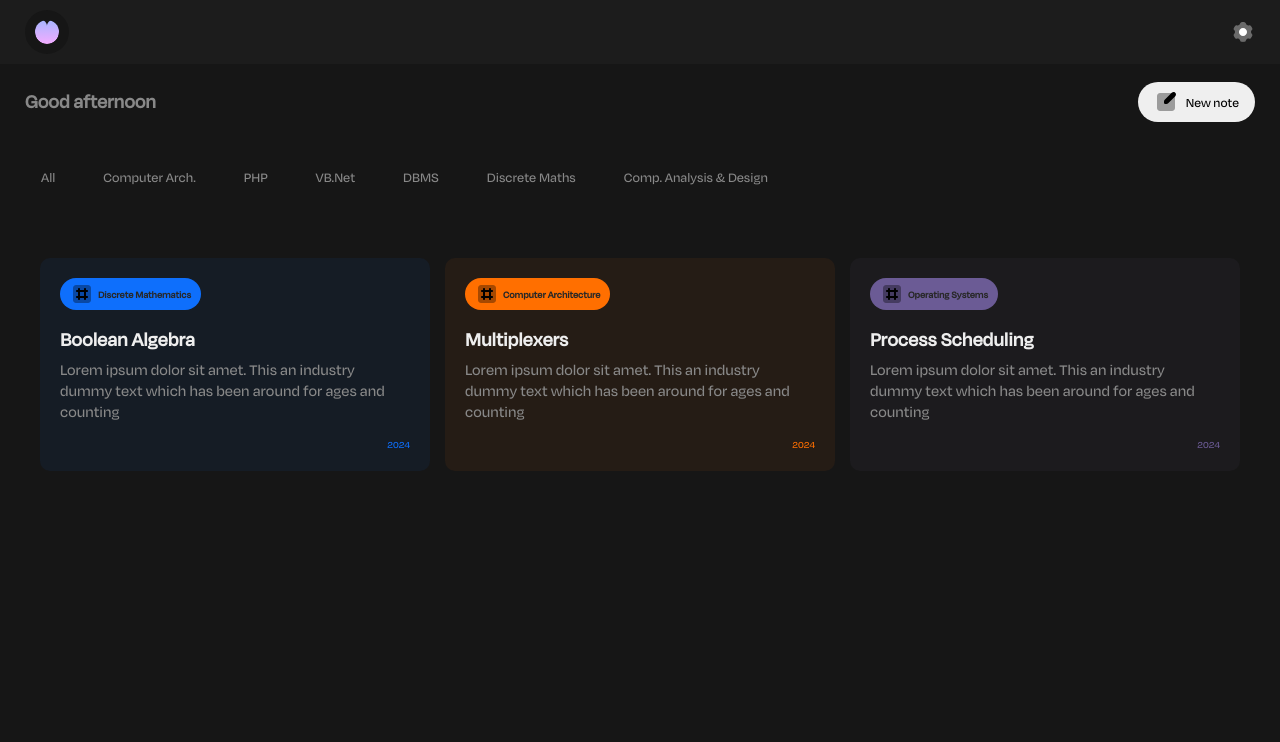
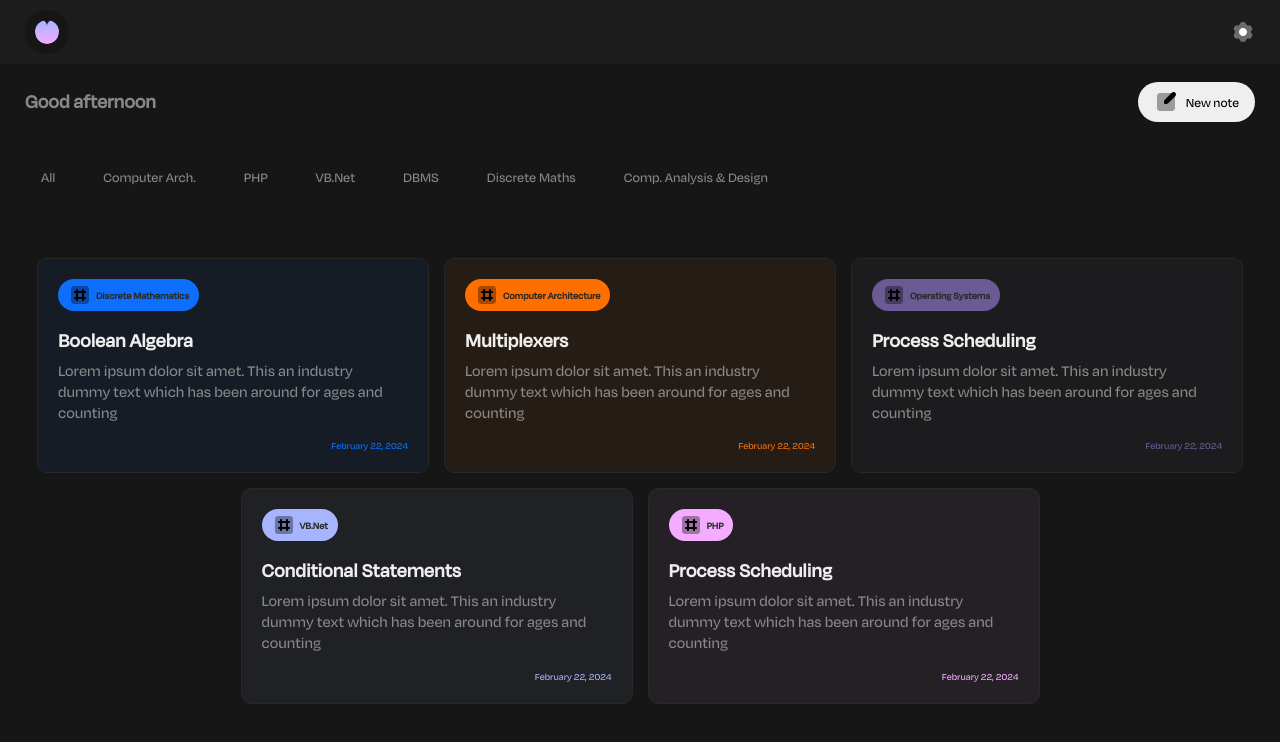
Before and after one commit to aceslice/quickjots, a React (Vite) app in the folder frontend/: page / in a window 1280 px wide. Shown: the top 742 px of the page. Built offline with nearby package versions, Linux system fonts and the light colour scheme.

Commit message:
Update date format and add border to card container and tag

```diff
--- a/frontend/src/components/Card.jsx
+++ b/frontend/src/components/Card.jsx
@@ -43,7 +43,11 @@ const Card = () => {
       content:
         "Lorem ipsum dolor sit amet. This an industry dummy text which has been around for ages and counting",
       notebookId: 1,
-      createdAt: new Date().getFullYear(),
+      createdAt: new Date().toLocaleDateString(undefined, {
+        day: "numeric",
+        month: "long",
+        year: "numeric",
+      }),
       updatedAt: new Date().getDate(),
     },
     {
@@ -52,7 +56,11 @@ const Card = () => {
       content:
         "Lorem ipsum dolor sit amet. This an industry dummy text which has been around for ages and counting",
       notebookId: 2,
-      createdAt: new Date().getFullYear(),
+      createdAt: new Date().toLocaleDateString(undefined, {
+        day: "numeric",
+        month: "long",
+        year: "numeric",
+      }),
       updatedAt: new Date().getDate(),
     },
     {
@@ -61,7 +69,37 @@ const Card = () => {
       content:
         "Lorem ipsum dolor sit amet. This an industry dummy text which has been around for ages and counting",
       notebookId: 3,
-      createdAt: new Date().getFullYear(),
+      createdAt: new Date().toLocaleDateString(undefined, {
+        day: "numeric",
+        month: "long",
+        year: "numeric",
+      }),
+      updatedAt: new Date().getDate(),
+    },
+    {
+      id: 4,
+      name: "Conditional Statements",
+      content:
+        "Lorem ipsum dolor sit amet. This an industry dummy text which has been around for ages and counting",
+      notebookId: 5,
+      createdAt: new Date().toLocaleDateString(undefined, {
+        day: "numeric",
+        month: "long",
+        year: "numeric",
+      }),
+      updatedAt: new Date().getDate(),
+    },
+    {
+      id: 5,
+      name: "Process Scheduling",
+      content:
+        "Lorem ipsum dolor sit amet. This an industry dummy text which has been around for ages and counting",
+      notebookId: 4,
+      createdAt: new Date().toLocaleDateString(undefined, {
+        day: "numeric",
+        month: "long",
+        year: "numeric",
+      }),
       updatedAt: new Date().getDate(),
     },
     // Add more notes here
--- a/frontend/src/style.css
+++ b/frontend/src/style.css
@@ -126,12 +126,14 @@ body {
   border-radius: 10px;
   transition: 200ms;
   max-width: 350px;
+  border: 1px solid rgb(40, 40, 40);
 }
 .card-container .card .tag {
   font-size: 10px;
   font-weight: 600;
   padding: 4px 10px;
   border-radius: 20px;
+  color: #eee;
   margin-bottom: 16px;
   display: inline-flex;
   align-items: center;
--- a/frontend/src/style.scss
+++ b/frontend/src/style.scss
@@ -119,13 +119,13 @@ body {
     border-radius: 10px;
     transition: 200ms;
     max-width: 350px;
+    border: 1px solid rgb(40, 40, 40);
     .tag {
       font-size: 10px;
       font-weight: 600;
       padding: 4px 10px;
       border-radius: 20px;
-      // background-color: lightgrey;
-      // font-family: Recoletta Regular;
+      color: #eee;
       margin-bottom: 16px;
       display: inline-flex;
       align-items: center;
```
Also changed, not shown: 1 other file (tests, documents, lock files or other folders).
